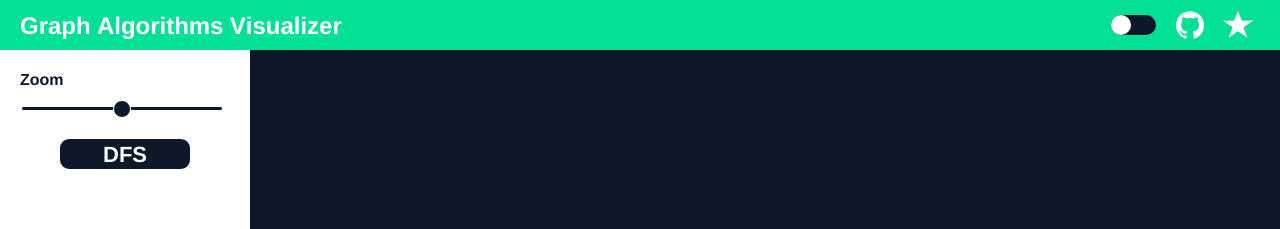
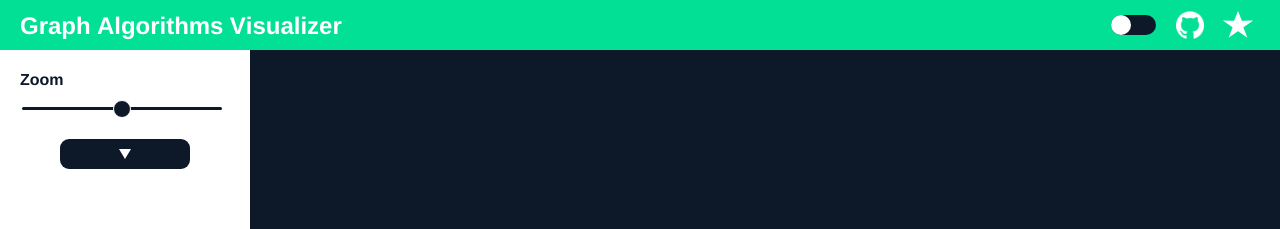
Before and after one commit to KarimElghamry/GraphAV, a React (Create React App) app: page / in a window 1280 px wide. Shown: the top 229 px of the page. Built offline with nearby package versions, Linux system fonts and the light colour scheme.

Commit message:
add: Dropdown/Arrow

```diff
--- a/src/components/SideNav/Dropdown/Arrow.tsx
+++ b/src/components/SideNav/Dropdown/Arrow.tsx
@@ -3,9 +3,9 @@ import styled from 'styled-components';
 const Arrow = styled.div`
   width: 0;
   height: 0;
-  border-left: 50px solid transparent;
-  border-right: 50px solid transparent;
-  border-top: 100px solid white;
+  border-left: 6px solid transparent;
+  border-right: 6px solid transparent;
+  border-top: 10px solid white;
 `;
 
-export default styled;
+export default Arrow;
--- a/src/components/SideNav/Dropdown/Dropdown.tsx
+++ b/src/components/SideNav/Dropdown/Dropdown.tsx
@@ -1,8 +1,13 @@
 import React, {ReactElement} from 'react';
 import Container from './Container';
+import Arrow from './Arrow';
 
 const Dropdown: React.FC = (): ReactElement => {
-  return <Container>DFS</Container>;
+  return (
+    <Container>
+      <Arrow></Arrow>
+    </Container>
+  );
 };
 
 export default Dropdown;
```
